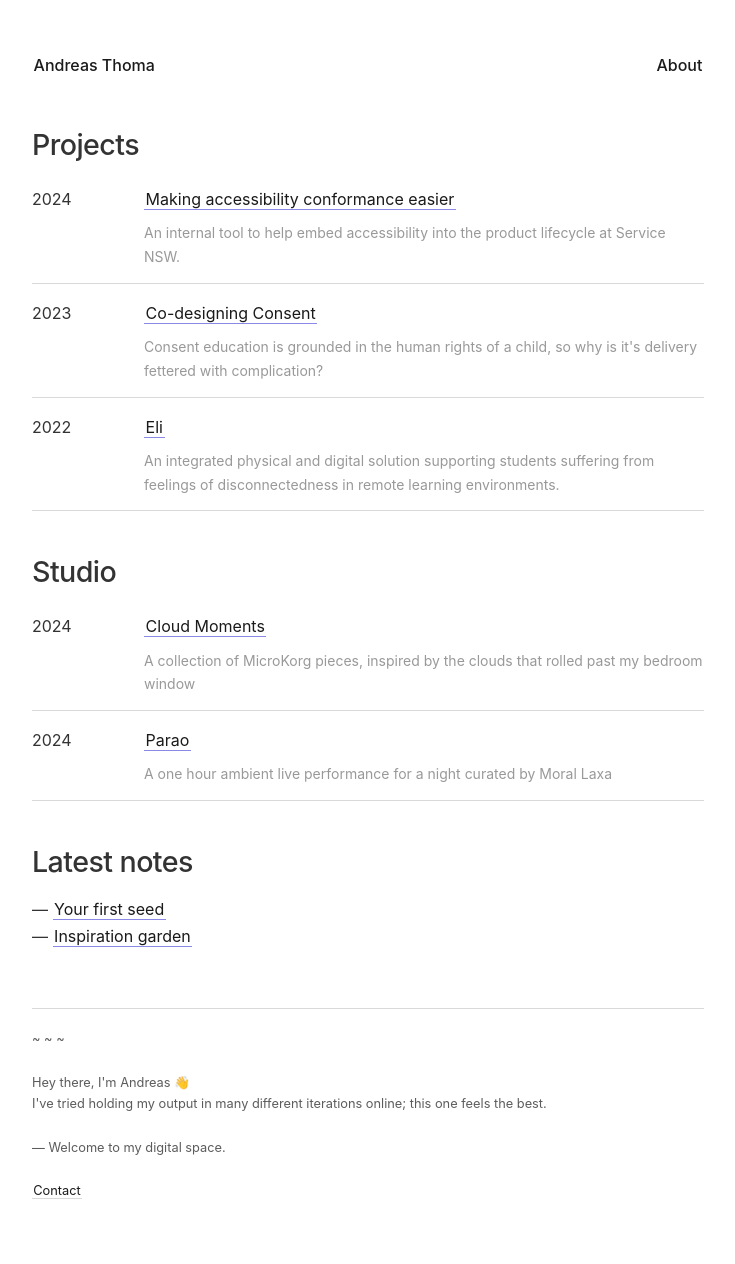
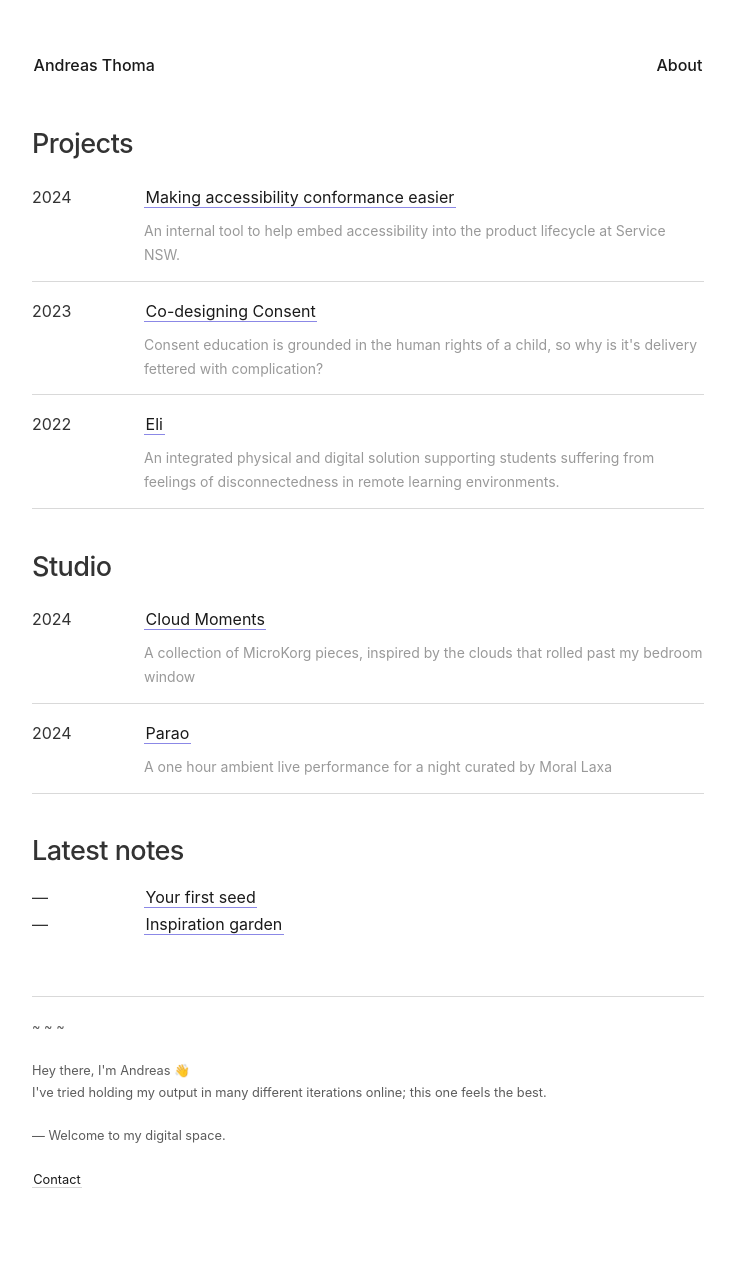
Before and after one commit to andreeeeaaaaas/my-digital-space, a Jekyll site: the page built from _pages/index.md, in a window 1280 px wide. Shown: the whole page, without its empty margins (272-1007 px from the left). Built offline with Jekyll 4.4.1, drawn with Linux system fonts in a browser that asks for light colours.

Commit message:
Added changes to spacing, and imported Roboto font for non windows

```diff
--- a/_includes/head.html
+++ b/_includes/head.html
@@ -15,7 +15,6 @@
   <link rel="stylesheet" href="{{ site.baseurl }}/styles.css">
 
   <script src="{{ '/assets/js/prefetch.js' | relative_url }}" defer></script>
-
 
   {% if page.excerpt %}
   <meta property="og:description" content="{{ page.excerpt | strip_html | strip_newlines | truncate: 160 }}" />
--- a/_pages/index.md
+++ b/_pages/index.md
@@ -65,7 +65,7 @@
   {% assign recent_notes = site.notes | sort: "last_modified_at_timestamp" | reverse %}
   {% for note in recent_notes limit: 5 %}
     <li>
-      {{ note.last_modified_at | date: "%Y · %m" }} — <a class="internal-link" href="{{ site.baseurl }}{{ note.url }}">{{ note.title }}</a>
+      <span style="display: inline-block; min-width: 7em;">{{ note.last_modified_at | date: "%Y · %m" }} — </span><a class="internal-link" href="{{ site.baseurl }}{{ note.url }}">{{ note.title }}</a>
     </li>
   {% endfor %}
 </ul>
--- a/_sass/_style.scss
+++ b/_sass/_style.scss
@@ -1,5 +1,6 @@
 //Coolors pallette
 // https://coolors.co/ffe8bc-f5f7ff-1a1a1a-8b88e6-eff7fb
+@import url('https://fonts.googleapis.com/css2?family=Roboto:ital,wght@0,100;0,300;0,400;1,100;1,300;1,400&display=swap');
 
 //Variables
 $color-primary: hsl(0, 0%, 10%);
@@ -9,7 +10,7 @@
 $color-border: hsl(0, 0%, 85%);
 $color-box-background: mix($color-primary, white, 4%);
 $border-radius: 4px;
-$font-family: -apple-system, BlinkMacSystemFont, Segoe UI, Helvetica,
+$font-family: -apple-system, BlinkMacSystemFont, Roboto, Segoe UI, Helvetica,
   sans-serif, Apple Color Emoji, Segoe UI Emoji, Segoe UI Symbol;
 
 /* Main */
@@ -113,7 +114,7 @@
 h1 {
   font-weight: 500;
   font-size: 2em;
-  font-size: calc(1.35em + 0.55vw);
+  font-size: calc(1.25em + 0.55vw);
   letter-spacing: -0.02em;
   line-height: 1.25;
   margin-top: 1.5em;
```
Also changed, not shown: 12 other files.
